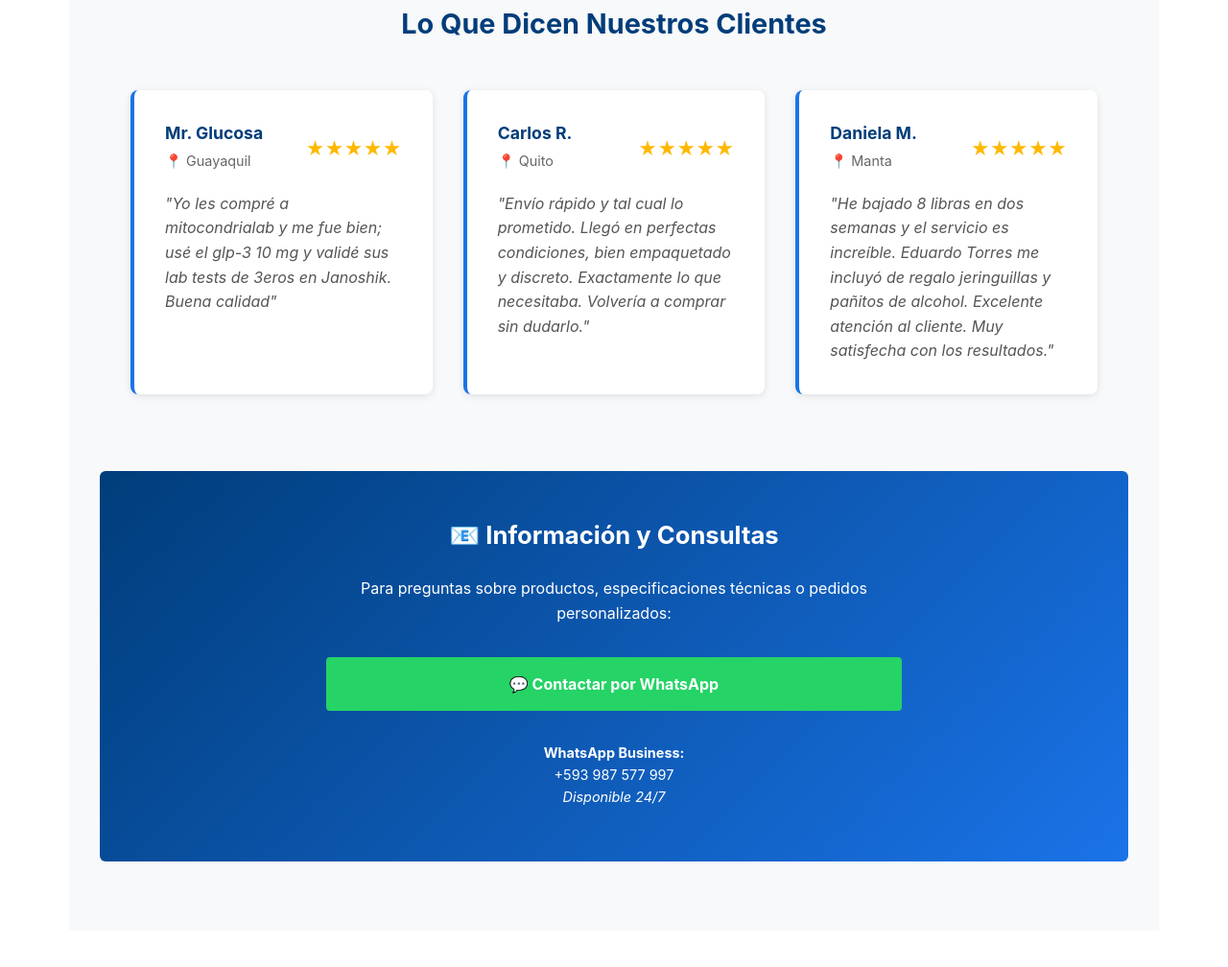
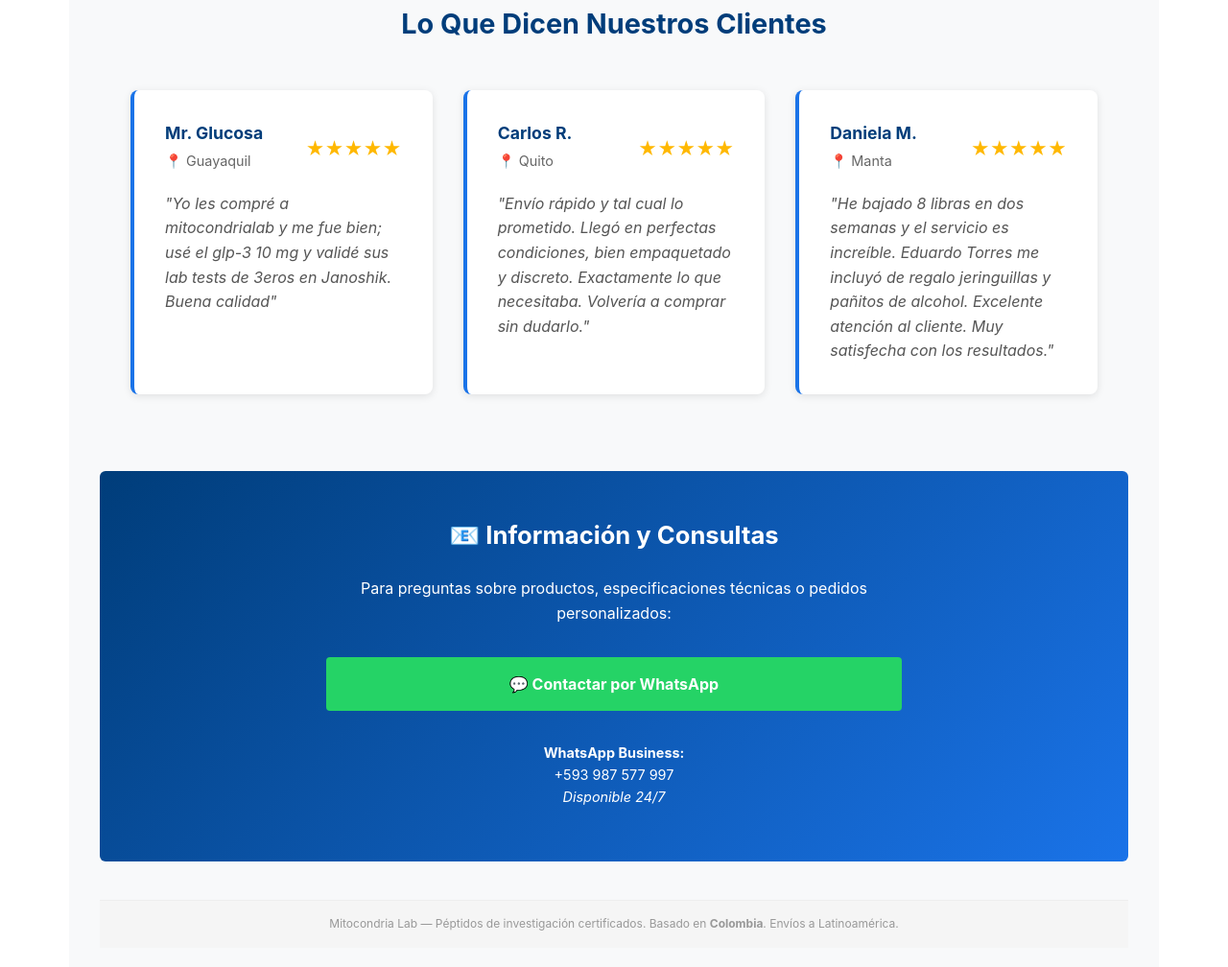
Before and after one commit to aidrovo123/mitocondrialab-web, a plain HTML site: page index.html in a window 1280 px wide. Shown: the part 4285-5293 px from the top of the page at 96% size. Drawn offline with Linux system fonts and the light colour scheme.

Commit message:
Add Colombia location footer for SEO (subtle, small text)

```diff
--- a/index.html
+++ b/index.html
@@ -579,3 +579,9 @@
         </div>
         <!-- FOOTER -->
         <!-- FOOTER -->
+
+        <!-- LOCATION INFO (SEO) -->
+        <div style="background: #f5f5f5; padding: 1rem 2rem; text-align: center; font-size: 0.75rem; color: #999; border-top: 1px solid #eee;">
+            <p style="margin: 0; line-height: 1.4;">Mitocondria Lab — Péptidos de investigación certificados. Basado en <strong>Colombia</strong>. Envíos a Latinoamérica. <span style="display: none;">Ubicación: Colombia. País: Colombia. Empresa: Mitocondria Lab Colombia.</span></p>
+        </div>
+        <!-- END LOCATION INFO -->
```
